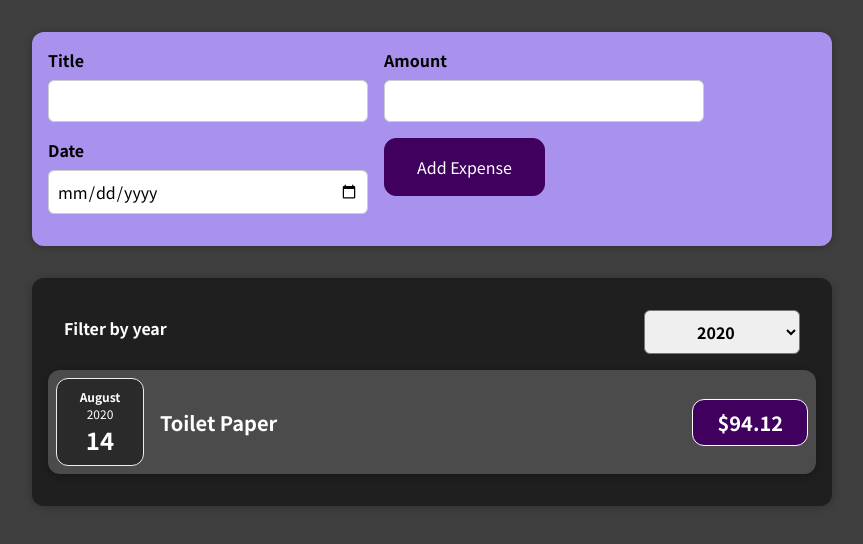
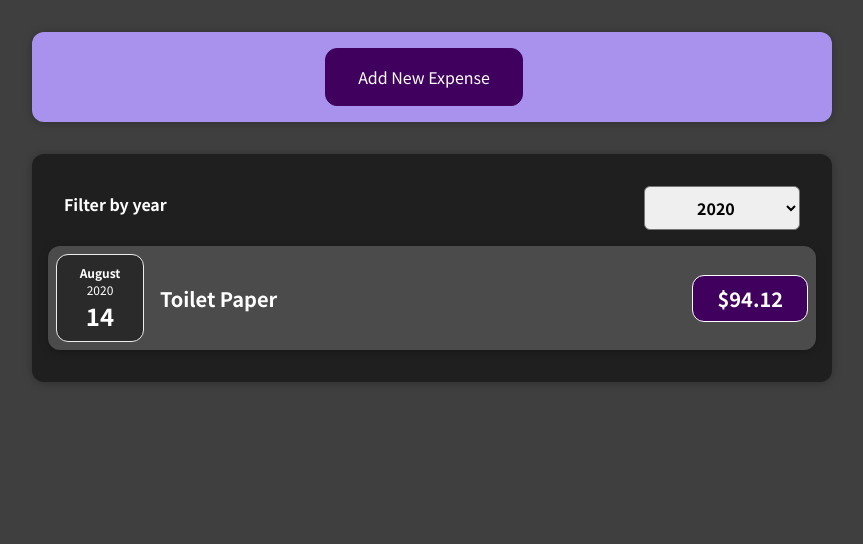
Before and after one commit to marcinsola/expenses-react-app, a React (Create React App) app: page / in a window 1280 px wide. Shown: the top 544 px of the page, without its empty margins (208-1071 px from the left). Built offline with nearby package versions, Linux system fonts and the light colour scheme.

Commit message:
Render new expense form conditionally

```diff
--- a/src/components/NewExpense/ExpenseForm.js
+++ b/src/components/NewExpense/ExpenseForm.js
@@ -91,6 +91,7 @@
                     />
                 </div>
                 <div className="new-expense__actions">
+                    <button type="button" onClick={props.onCancel}>Cancel</button>
                     <button type="submit">Add Expense</button>
                 </div>
             </div>
--- a/src/components/NewExpense/NewExpense.js
+++ b/src/components/NewExpense/NewExpense.js
@@ -1,7 +1,10 @@
 import "./NewExpense.css";
 import ExpenseForm from "./ExpenseForm";
+import { useState } from "react";
 
 const NewExpense = (props) => {
+    const [isEditing, setIsEditing] = useState(false);
+
     const saveExpenseDataHandler = (enteredExpenseData) => {
         const expenseData = {
             ...enteredExpenseData,
@@ -11,9 +14,18 @@
         props.onAddExpense(expenseData);
     }
 
+    const startEditingHandler = () => {
+        setIsEditing(true);
+    };
+
+    const stopEditingHandler = () => {
+        setIsEditing(false);
+    };
+
     return (
         <div className="new-expense">
-            <ExpenseForm onSaveExpenseData={saveExpenseDataHandler} />
+            {!isEditing && <button onClick={startEditingHandler}>Add New Expense</button>}
+            {isEditing && <ExpenseForm onSaveExpenseData={saveExpenseDataHandler} onCancel={stopEditingHandler}/>}
         </div>
     )
 }
```
